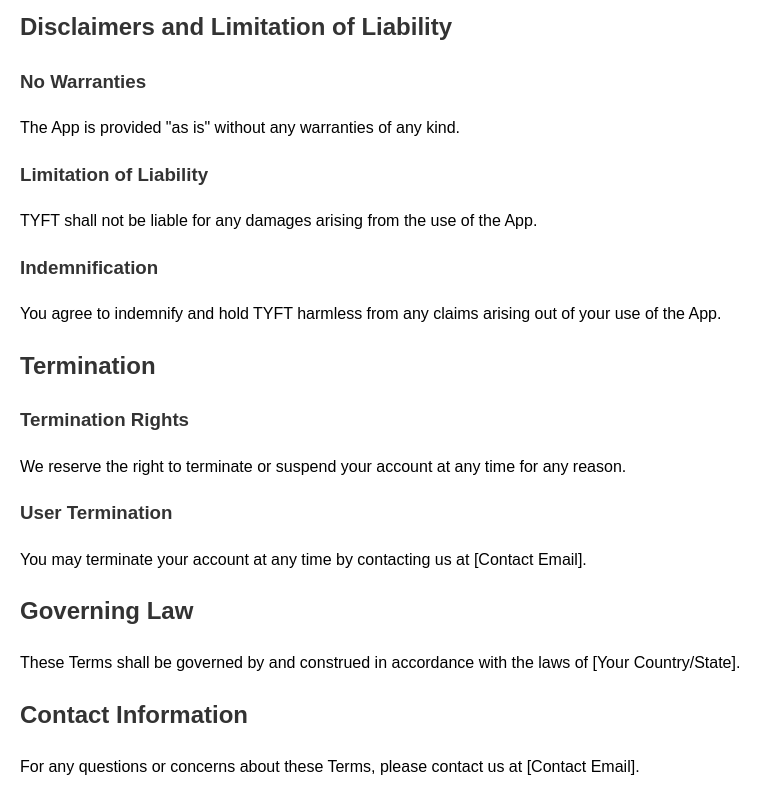
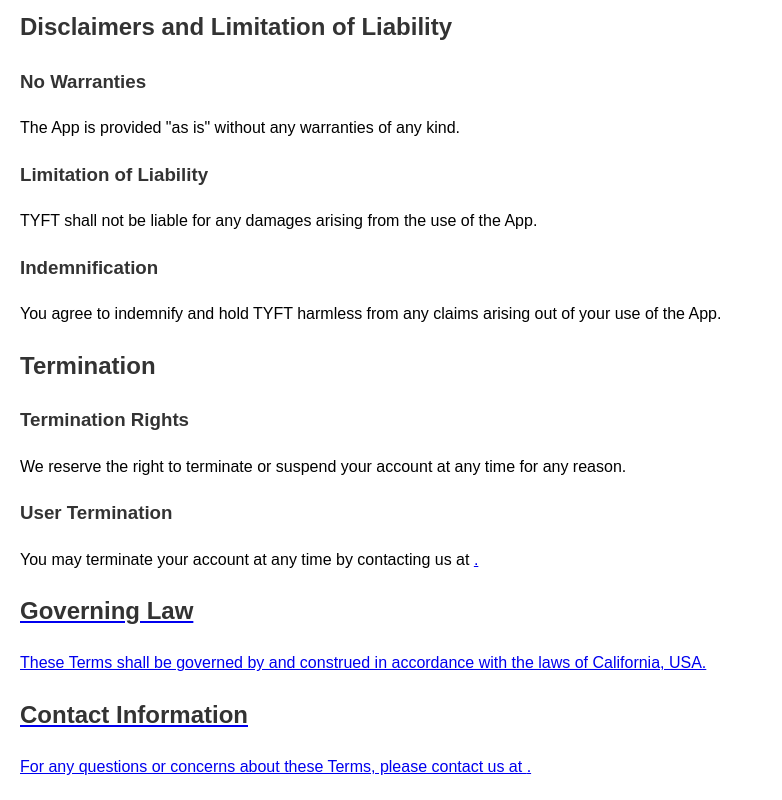
Before and after one commit to MuhammadImaz/terms-and-services, a plain HTML site: page index.html in a window 1280 px wide. Shown: the part 1769-2569 px from the top of the page, without its empty margins (0-782 px from the left). Drawn offline with Linux system fonts and the light colour scheme.

Commit message:
Add files via upload

```diff
--- a/index.html
+++ b/index.html
@@ -83,12 +83,12 @@
     <p>We reserve the right to terminate or suspend your account at any time for any reason.</p>
 
     <h3>User Termination</h3>
-    <p>You may terminate your account at any time by contacting us at [Contact Email].</p>
+    <p>You may terminate your account at any time by contacting us at <a href="Khanfasil91@gmail.com"/>.</p>
 
     <h2>Governing Law</h2>
-    <p>These Terms shall be governed by and construed in accordance with the laws of [Your Country/State].</p>
+    <p>These Terms shall be governed by and construed in accordance with the laws of California, USA.</p>
 
     <h2>Contact Information</h2>
-    <p>For any questions or concerns about these Terms, please contact us at [Contact Email].</p>
+    <p>For any questions or concerns about these Terms, please contact us at <a href="Khanfasil91@gmail.com"/>.</p>
 </body>
 </html>
```
